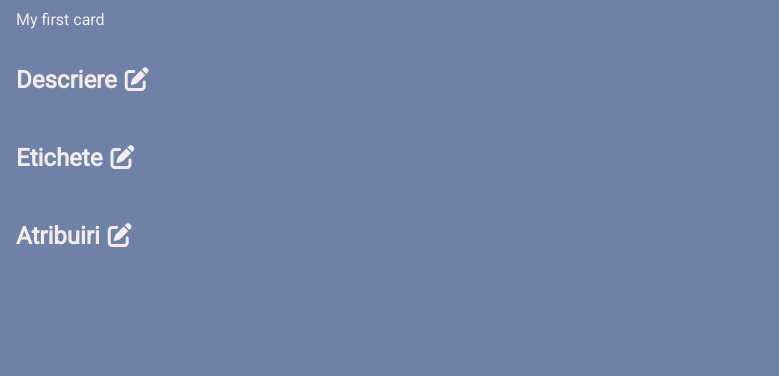
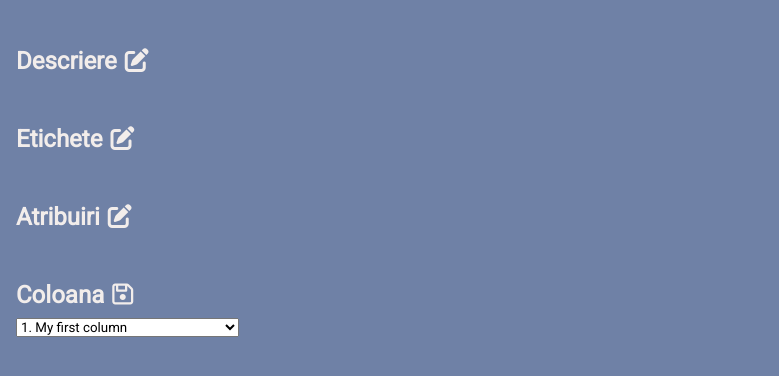
Before and after one commit to alexfrunza/kanban-board, a React app: page / in a window 1280 px wide. Both pictures are taken after a click on the element "My first card". Shown: the part 150-526 px from the top of the page, without its empty margins (0-779 px from the left). Built offline with nearby package versions, Linux system fonts and the light colour scheme.

Commit message:
Add recoil for manage state

```diff
--- a/package.json
+++ b/package.json
@@ -9,6 +9,7 @@
     "react": "^17.0.2",
     "react-dom": "^17.0.2",
     "react-scripts": "4.0.3",
+    "recoil": "^0.5.2",
     "web-vitals": "^1.1.2"
   },
   "scripts": {
@@ -36,6 +37,8 @@
     ]
   },
   "devDependencies": {
+    "babel-eslint": "^10.1.0",
+    "eslint-plugin-react-hooks": "^4.3.0",
     "prettier": "2.4.1"
   }
 }
--- a/src/components/board/Board.js
+++ b/src/components/board/Board.js
@@ -1,5 +1,9 @@
 import React, { useState, useEffect } from "react";
+import { useRecoilState, useRecoilValue } from "recoil";
 import Column from "components/column/Column";
+import CardEditModal from "components/modals/CardEditModal";
+import { columnsState } from "store/board/columnsState.js";
+import { cardEditModal } from "store/board/boardState.js";
 import "components/board/Board.css";
 
 const mockBoard = {
@@ -90,7 +94,8 @@ const Board = () => {
     const [boardNameEdit, setBoardNameEdit] = useState(false);
     const [searchString, setSearchString] = useState("");
 
-    const [columns, setColumns] = useState([]);
+    const [columns, setColumns] = useRecoilState(columnsState);
+    const cardEdit = useRecoilValue(cardEditModal);
 
     // Fetch the data from API
     useEffect(() => {
@@ -153,6 +158,7 @@ const Board = () => {
 
     return (
         <main className="board">
+            {cardEdit ? <CardEditModal /> : ""}
             {boardNameTag()}
             <form
                 className="searchInBoard"
@@ -168,8 +174,8 @@ const Board = () => {
                 <i className="fas fa-search"></i>
             </form>
             <section className="columnsSection">
-                {columns.map((data) => {
-                    return <Column key={data.id} value={data} />;
+                {columns.map((column) => {
+                    return <Column key={column.id} value={column} />;
                 })}
             </section>
         </main>
--- a/src/components/card/Card.js
+++ b/src/components/card/Card.js
@@ -1,40 +1,25 @@
 import React, { useState } from "react";
-import CardModal from "components/modals/CardModal";
+import { useSetRecoilState } from "recoil";
+import { cardEditModal } from "store/board/boardState.js";
 import "components/card/Card.css";
 
 const Card = (props) => {
+    const [id] = useState(props.value.id);
     const [name, setName] = useState(props.value.name);
+    const [columnId] = useState(props.columnId);
     const [description, setDescription] = useState(props.value.description);
     const [labels, setLabels] = useState(props.value.labels);
     const [assignedTo, setAssignedTo] = useState(props.value.assignedTo);
-    const [modalEdit, setModalEdit] = useState(false);
 
-    const modifyName = (text) => {
-        console.log('foo');
-        // TODO: API Call
-        setName(text);
-    }
-
-    const modifyDescription = (text) => {
-        // TODO: API CAll
-        setDescription(text);
-    }
+    const setCardEdit = useSetRecoilState(cardEditModal);
 
     return (
-        <div className="card" onClick={() => setModalEdit(true)}>
-            {modalEdit ? (
-                <CardModal
-                    modifyCardName={modifyName}
-                    modifyCardDescription={modifyDescription}
-                    cardName={name}
-                    cardDescription={description}
-                    cardLabels={labels}
-                    cardAssignedTo={assignedTo}
-                    setModalEdit={setModalEdit}
-                />
-            ) : (
-                ""
-            )}
+        <div
+            className="card"
+            onClick={() => {
+                setCardEdit(true);
+            }}
+        >
             <h3> {name} </h3>
             <div className="properties">
                 {/* TODO: Implement labels and assignedTo */}
--- a/src/components/column/Column.js
+++ b/src/components/column/Column.js
@@ -64,7 +64,13 @@ const Column = (props) => {
         <div id={id} className="column">
             {columnNameTag()}
             {cards.map((data) => {
-                return <Card key={data.id} value={data} />;
+                return (
+                    <Card
+                        columnId={id}
+                        key={data.id}
+                        value={data}
+                    />
+                );
             })}
         </div>
     );
--- a/src/components/modals/CardModal.css
+++ b/src/components/modals/CardEditModal.css
@@ -1,4 +1,5 @@
-.card .modalMenu {
+.board .modalMenu {
+    z-index: 100;
     color: var(--white-1);
     position: absolute;
     background: var(--blue-1);
@@ -9,7 +10,7 @@
     padding: 3.5rem 1rem 1rem 1rem;
 }
 
-.card .modalMenu .close-modalEdit {
+.board .modalMenu .close-modalEdit {
     color: var(--white-1);
     font-size: 2rem;
     position: absolute;
@@ -17,32 +18,32 @@
     left: 1rem;
 }
 
-.card .modalMenu h2 {
+.board .modalMenu h2 {
     margin-bottom: 1rem;
     text-align: center;
 }
 
-.card .modalMenu .cardField {
+.board .modalMenu .cardField {
     margin-bottom: 2rem;
 }
 
-.card .modalMenu .cardField .cardFieldName {
+.board .modalMenu .cardField .cardFieldName {
     font-size: 1.5rem;
     margin-bottom: 0.5rem;
 }
 
-.card .modalMenu .cardField .fa-edit,
-.card .modalMenu .cardField .fa-save {
+.board .modalMenu .cardField .fa-edit,
+.board .modalMenu .cardField .fa-save {
     color: var(--white-1);
     margin-left: 0.5rem;
 }
 
-.card .modalMenu .cardField p {
+.board .modalMenu .cardField p {
     border: 5px solid transparent;
     border-left: none;
 }
 
-.card .modalMenu .cardField input {
+.board .modalMenu .cardField input {
     color: var(--dark-blue-1);
     font-size: 1rem;
     background-color: var(--blue-3);
@@ -52,7 +53,7 @@
     border: 2px solid var(--blue-2);
 }
 
-.card .modalMenu .cardField textarea[name="cardDescription"] {
+.board .modalMenu .cardField textarea[name="cardDescription"] {
     background-color: var(--blue-3);
     color: var(--dark-blue-1);
     font-size: 1rem;
--- a/src/components/modals/CardModal.js
+++ b/src/components/modals/CardEditModal.js
@@ -1,7 +1,13 @@
 import React, { useState, useEffect } from "react";
-import "components/modals/CardModal.css";
+import { useRecoilValue, useSetRecoilState } from 'recoil';
+import { columnsState } from "store/board/columnsState.js";
+import { cardEditModal } from "store/board/boardState.js";
+import "components/modals/CardEditModal.css";
 
-const CardModal = (props) => {
+const CardEditModal = (props) => {
+    const setCardEdit = useSetRecoilState(cardEditModal);
+
+    const [cardId] = useState(props.cardId);
     const [cardName, setCardName] = useState(props.cardName);
     const [cardNameEdit, setCardNameEdit] = useState(false);
 
@@ -9,6 +15,9 @@ const CardModal = (props) => {
         props.cardDescription
     );
     const [cardDescriptionEdit, setCardDescriptionEdit] = useState(false);
+
+    const [cardColumnId, setCardColumnId] = useState(props.columnId);
+    const columns = useRecoilValue(columnsState);
 
     // TODO
     const [cardLabels, setCardLabels] = useState(props.cardLabels);
@@ -20,7 +29,6 @@ const CardModal = (props) => {
         if (!cardName.trim()) {
             setCardName(props.cardName);
         }
-        props.modifyCardName(cardName);
         setCardNameEdit(false);
     };
 
@@ -30,6 +38,12 @@ const CardModal = (props) => {
         props.modifyCardDescription(cardDescription.trim());
         setCardDescription(cardDescription.trim());
         setCardDescriptionEdit(false);
+    };
+
+    const modifyCardColumn = (event) => {
+        event.stopPropagation();
+        event.preventDefault();
+        props.changeCardColumn(cardId, props.columnId, cardColumnId);
     };
 
     useEffect(() => {
@@ -54,7 +68,7 @@ const CardModal = (props) => {
                 onClick={(event) => {
                     event.stopPropagation();
                     event.preventDefault();
-                    props.setModalEdit(false);
+                    setCardEdit(false);
                 }}
             >
                 <i className="fas fa-times close-modalEdit"></i>
@@ -99,9 +113,7 @@ const CardModal = (props) => {
                 <h4 className="cardFieldName">
                     Descriere
                     {cardDescriptionEdit ? (
-                        <button
-                            onClick={modifyCardDescription}
-                        >
+                        <button onClick={modifyCardDescription}>
                             <i className="far fa-save"></i>
                         </button>
                     ) : (
@@ -117,9 +129,7 @@ const CardModal = (props) => {
                     )}
                 </h4>
                 {cardDescriptionEdit ? (
-                    <form
-                        onSubmit={modifyCardDescription}
-                    >
+                    <form onSubmit={modifyCardDescription}>
                         <textarea
                             name="cardDescription"
                             value={cardDescription}
@@ -152,8 +162,35 @@ const CardModal = (props) => {
                 </h4>
                 <p> </p>
             </div>
+            <div className="cardField">
+                <h4 className="cardFieldName">
+                    Coloana
+                    <button onClick={modifyCardColumn}>
+                        <i className="far fa-save"></i>
+                    </button>
+                </h4>
+                <form onSubmit={modifyCardColumn}>
+                    <select
+                        value={cardColumnId}
+                        onChange={(event) => {
+                            event.preventDefault();
+                            event.stopPropagation();
+                            setCardColumnId(event.target.value);
+                        }}
+                    >
+                        {columns.map((column, index) => {
+                            return (
+                                <option value={column.id} key={column.id}>
+                                {`${index + 1}. ${
+                                    column.name
+                                }`}</option>
+                            );
+                        })}
+                    </select>
+                </form>
+            </div>
         </div>
     );
 };
 
-export default CardModal;
+export default CardEditModal;
--- a/src/index.js
+++ b/src/index.js
@@ -1,15 +1,18 @@
 import { render } from "react-dom";
 import { StrictMode } from "react";
+import { RecoilRoot } from 'recoil';
 import Navbar from "components/navbar/Navbar";
 import Board from "components/board/Board";
 import "index.css";
 
 const App = () => {
     return (
-        <div>
-            <Navbar />
-            <Board />
-        </div>
+        <RecoilRoot>
+            <div>
+                <Navbar />
+                <Board />
+            </div>
+        </RecoilRoot>
     );
 };
 
--- /dev/null
+++ b/src/store/board/boardState.js
@@ -0,0 +1,6 @@
+import { atom } from 'recoil';
+
+export const cardEditModal = atom({
+    key: 'cardEditModal',
+    default: false,
+});
--- /dev/null
+++ b/src/store/board/columnsState.js
@@ -0,0 +1,6 @@
+import { atom } from 'recoil';
+
+export const columnsState = atom({
+    key: 'columnsState',
+    default: [],
+});
```
Also changed, not shown: 1 other file.
